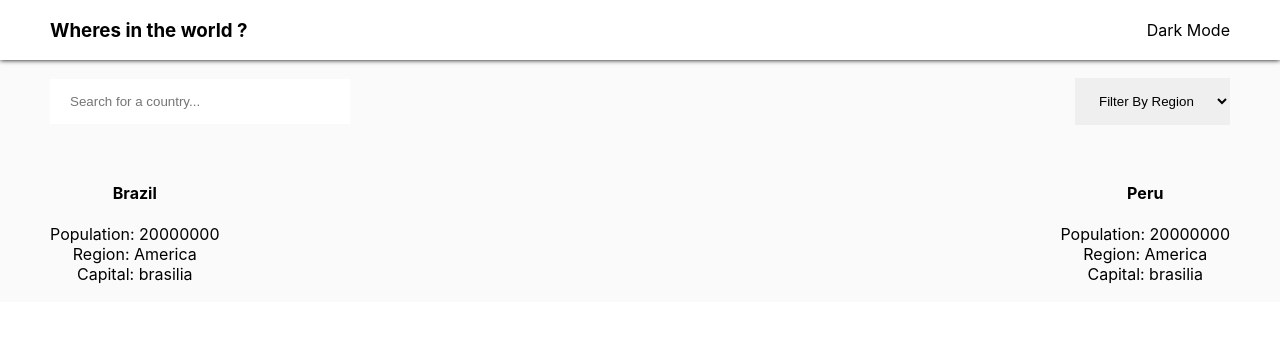
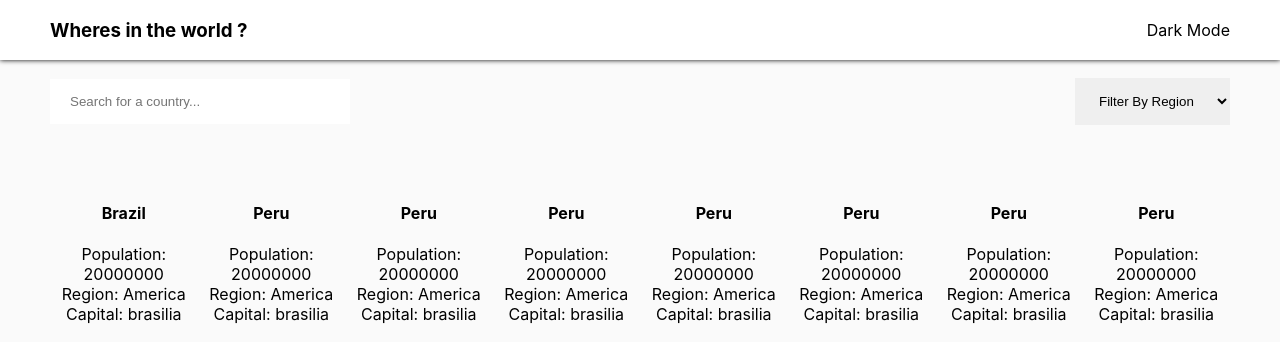
Before and after one commit to RAFILKLDEV/Countries-with-Rest-API, a React (Create React App) app: page / in a window 1280 px wide. Shown: the top 362 px of the page. Built offline with nearby package versions, Linux system fonts and the light colour scheme.

Commit message:
Component Country

```diff
--- a/src/App.jsx
+++ b/src/App.jsx
@@ -1,9 +1,12 @@
 import { useState } from "react";
 import Search from "./components/Search/Search";
 import "./App.css";
+import Country from "./components/Country/Country";
 
 function App() {
   const [search, setSearch] = useState("");
+  const [filter, setFilter] = useState("");
+
   const teste = [
     {
       name: "Brazil",
@@ -17,19 +20,43 @@ function App() {
       region: "America",
       capital: "brasilia",
     },
+    {
+      name: "Peru",
+      population: 20000000,
+      region: "America",
+      capital: "brasilia",
+    },
+    {
+      name: "Peru",
+      population: 20000000,
+      region: "America",
+      capital: "brasilia",
+    },
+    {
+      name: "Peru",
+      population: 20000000,
+      region: "America",
+      capital: "brasilia",
+    },
+    {
+      name: "Peru",
+      population: 20000000,
+      region: "America",
+      capital: "brasilia",
+    },
+    {
+      name: "Peru",
+      population: 20000000,
+      region: "America",
+      capital: "brasilia",
+    },
+    {
+      name: "Peru",
+      population: 20000000,
+      region: "America",
+      capital: "brasilia",
+    },
   ];
-
-  const renderCountries = () => {
-    return teste.map((e) => (
-      <div>
-        <h4>{e.name}</h4>
-
-        <div>Population: {e.population}</div>
-        <div>Region: {e.region}</div>
-        <div>Capital: {e.capital}</div>
-      </div>
-    ));
-  };
 
   return (
     <div className="App">
@@ -40,7 +67,7 @@ function App() {
       <div className="Container">
         <Search search={search} setSearch={setSearch} />
         <div className="Bar" id="Filter">
-          <select>
+          <select value={filter} onChange={(e) => setFilter(e.target.value)}>
             <option>Filter By Region</option>
             <option>Africa</option>
             <option>América</option>
@@ -50,7 +77,11 @@ function App() {
           </select>
         </div>
       </div>
-      <div className="Container">{renderCountries()}</div>
+      <div className="Container">
+        {teste.map((e) => (
+          <Country Country={e} />
+        ))}
+      </div>
     </div>
   );
 }
--- a/src/components/Country/Country.jsx
+++ b/src/components/Country/Country.jsx
@@ -1,7 +1,16 @@
 import React from "react";
 
-const Country = () => {
+const Country = (props) => {
+  return (
+    <div>
+      <img src={props.Country.img} />
+      <h4>{props.Country.name}</h4>
 
-}
+      <div>Population: {props.Country.population}</div>
+      <div>Region: {props.Country.region}</div>
+      <div>Capital: {props.Country.capital}</div>
+    </div>
+  );
+};
 
-export default Country
+export default Country;
--- a/src/components/Search/Search.jsx
+++ b/src/components/Search/Search.jsx
@@ -1,4 +1,4 @@
-import React, { useState } from "react";
+import React from "react";
 
 const Search = (props) => {
   return (
```
